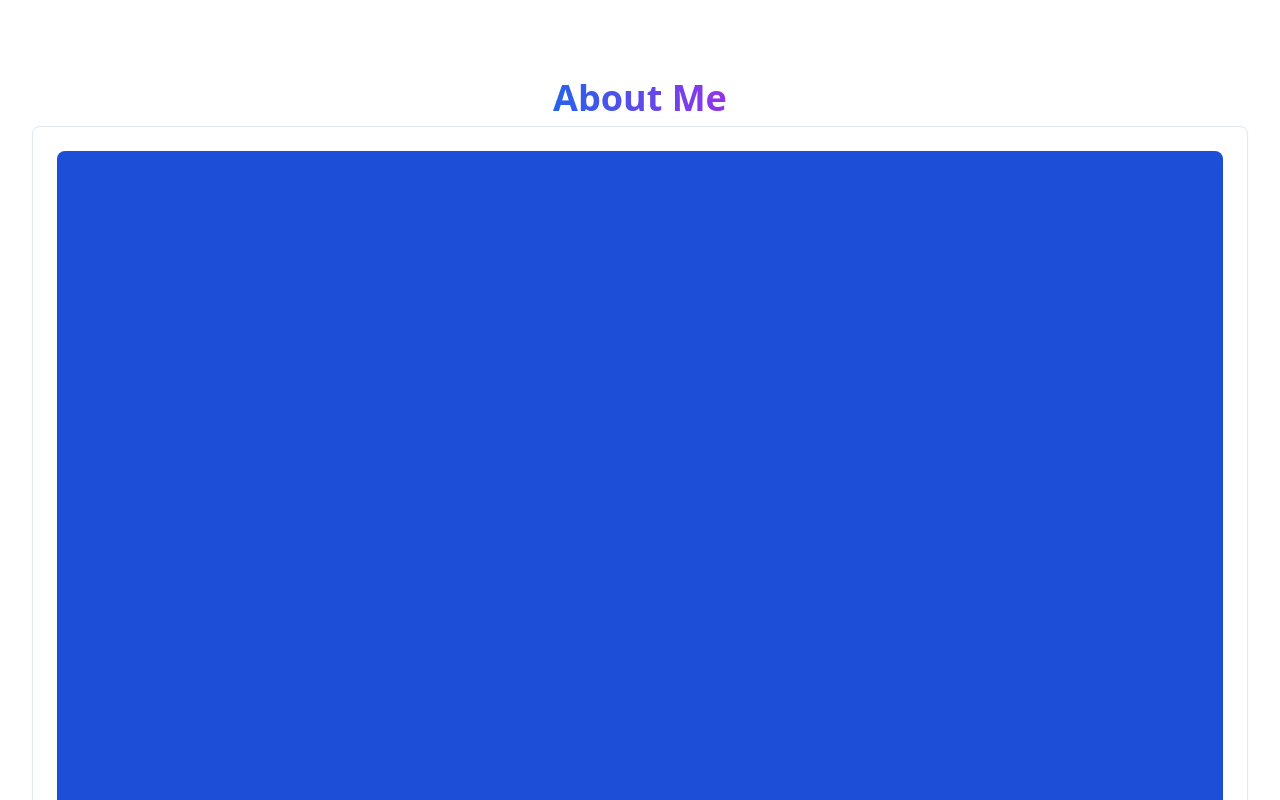
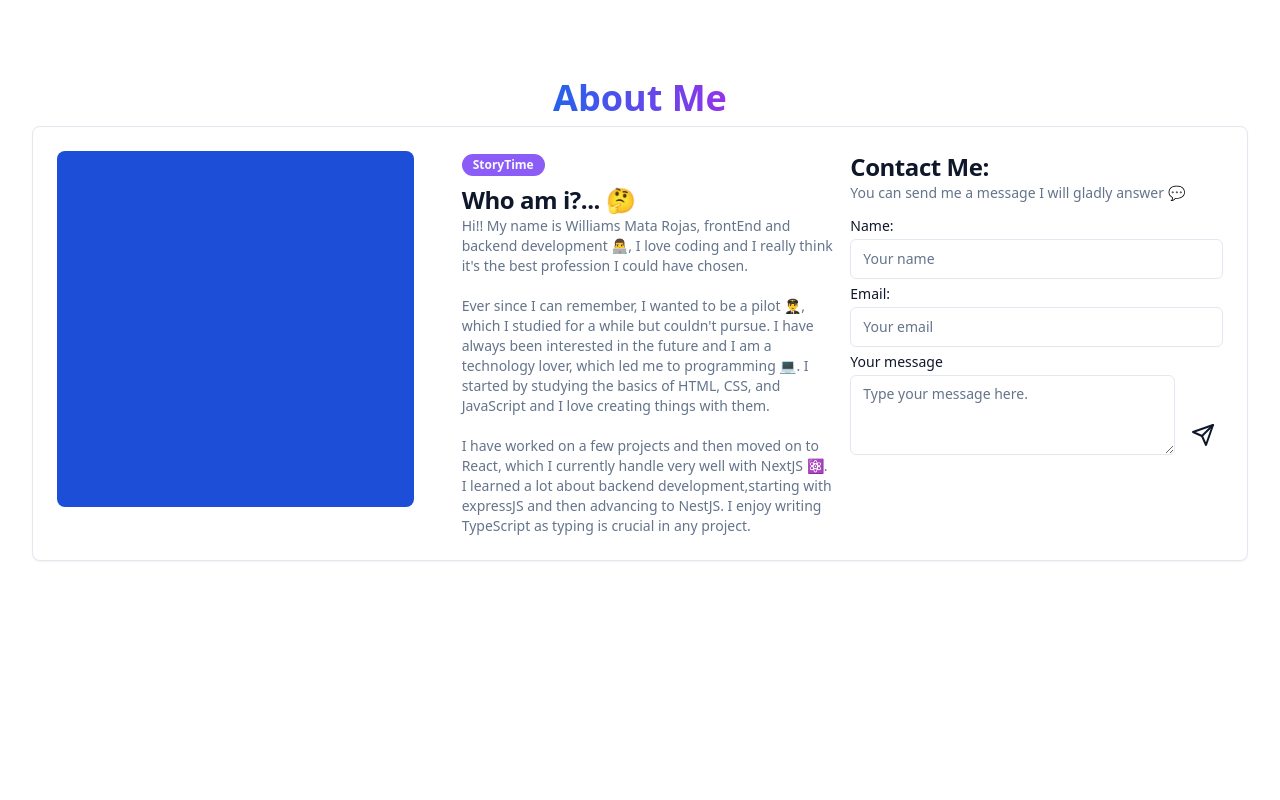
Before and after one commit to WilliamsMata/my-portfolio, a Next.js app: page / in a window 1280 px wide. Shown: the part 2420-3220 px from the top of the page. Built offline with nearby package versions, Linux system fonts and the light colour scheme.

Commit message:
form done

```diff
--- a/src/components/ui/input.tsx
+++ b/src/components/ui/input.tsx
@@ -1,12 +1,11 @@
-import * as React from "react"
+import * as React from "react";
 
-import { cn } from "~/lib/utils"
+import { cn } from "~/lib/utils";
 
-export interface InputProps
-  extends React.InputHTMLAttributes<HTMLInputElement> {}
-
-const Input = React.forwardRef<HTMLInputElement, InputProps>(
-  ({ className, type, ...props }, ref) => {
+const Input = React.forwardRef<
+  HTMLInputElement,
+  React.InputHTMLAttributes<HTMLInputElement>
+>(({ className, type, ...props }, ref) => {
   return (
     <input
       type={type}
@@ -17,9 +16,8 @@ const Input = React.forwardRef<HTMLInputElement, InputProps>(
       ref={ref}
       {...props}
     />
-    )
-  }
-)
-Input.displayName = "Input"
+  );
+});
+Input.displayName = "Input";
 
-export { Input }
+export { Input };
--- a/src/components/views/AboutMe.tsx
+++ b/src/components/views/AboutMe.tsx
@@ -11,6 +11,7 @@ import {
   Label,
   Textarea,
 } from "../ui";
+import { SendIcon } from "lucide-react";
 
 type Props = DetailedHTMLProps<HTMLAttributes<HTMLDivElement>, HTMLDivElement>;
 
@@ -23,15 +24,16 @@ export const AboutMe: FC<Props> = (props) => {
         </h2>
       </div>
 
-      <Card className="mt-2">
-        <CardHeader className="flex flex-wrap">
+      <Card className="mt-2 flex flex-wrap">
+        <CardHeader className="w-full md:w-6/12 xl:w-4/12">
           <div className="aspect-square w-full rounded-lg bg-blue-700"></div>
         </CardHeader>
 
-        <CardContent>
+        <CardContent className="flex flex-col gap-4 md:w-6/12 md:pt-6 xl:w-8/12 xl:flex-row">
+          <div className="xl:w-6/12">
             <Badge className="bg-violet-500">StoryTime</Badge>
             <CardTitle>
-            <h2 className="my-2 text-2xl">Who am i?... 🤔</h2>
+              <h2 className="mt-2 text-2xl">Who am i?... 🤔</h2>
             </CardTitle>
 
             <CardDescription>
@@ -44,22 +46,22 @@ export const AboutMe: FC<Props> = (props) => {
               <h5>
                 Ever since I can remember, I wanted to be a pilot 👨‍✈️, which I
                 studied for a while but couldn&apos;t pursue. I have always been
-              interested in the future and I am a technology lover, which led me
-              to programming 💻. I started by studying the basics of HTML, CSS,
-              and JavaScript and I love creating things with them.
+                interested in the future and I am a technology lover, which led
+                me to programming 💻. I started by studying the basics of HTML,
+                CSS, and JavaScript and I love creating things with them.
               </h5>
               <br />
               <h5>
-              I have worked on a few projects and then moved on to React, which
-              I currently handle very well with NextJS ⚛. I learned a lot about
-              backend development,starting with expressJS and then advancing to
-              NestJS. I enjoy writing TypeScript as typing is crucial in any
-              project.
+                I have worked on a few projects and then moved on to React,
+                which I currently handle very well with NextJS ⚛. I learned a
+                lot about backend development,starting with expressJS and then
+                advancing to NestJS. I enjoy writing TypeScript as typing is
+                crucial in any project.
               </h5>
             </CardDescription>
-        </CardContent>
+          </div>
 
-        <CardContent>
+          <div className="xl:w-6/12">
             <CardTitle>
               <h2 className="text-2xl">Contact Me:</h2>
             </CardTitle>
@@ -71,7 +73,7 @@ export const AboutMe: FC<Props> = (props) => {
               target="_blank"
               action="https://formsubmit.co/williams.rm99@gmail.com"
               method="POST"
-            className="mt-4 flex flex-col gap-2"
+              className="mt-4 flex w-full flex-col gap-2"
             >
               <div className="grid w-full max-w-sm items-center gap-1.5">
                 <Label htmlFor="email">Name:</Label>
@@ -95,6 +97,7 @@ export const AboutMe: FC<Props> = (props) => {
                 />
               </div>
 
+              <div className="flex items-end gap-2">
                 <div className="grid w-full gap-1.5">
                   <Label htmlFor="message">Your message</Label>
                   <Textarea
@@ -103,10 +106,16 @@ export const AboutMe: FC<Props> = (props) => {
                     name="message"
                   />
                 </div>
-            <Button className="w-full self-center" type="submit">
-              Send
+                <Button
+                  className="aspect-square rounded-full p-2 transition-all active:scale-90 active:bg-violet-600"
+                  variant="ghost"
+                  type="submit"
+                >
+                  <SendIcon className="h-full w-full" />
                 </Button>
+              </div>
             </form>
+          </div>
         </CardContent>
       </Card>
     </section>
```
Lines whose indentation alone changed are shown as unchanged.
